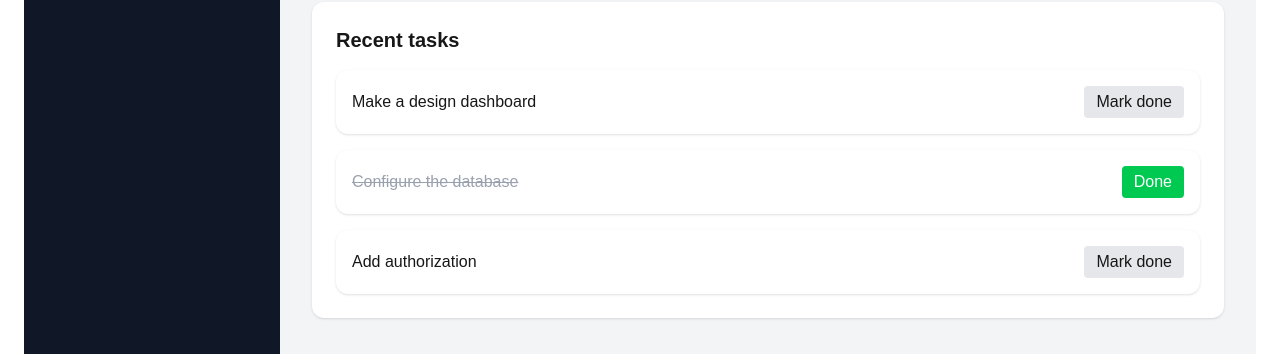
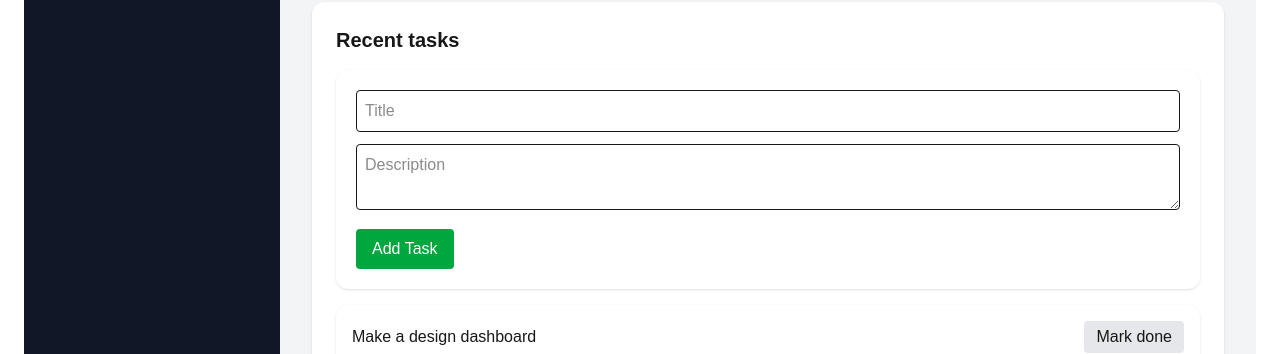
Before and after one commit to HannaRogalska/next-js, a Next.js app: page /dashboard in a window 1280 px wide. Shown: the part 446-800 px from the top of the page. Built offline with nearby package versions, Linux system fonts and the light colour scheme.

Commit message:
Add logic to create task

```diff
--- a/src/app/dashboard/page.tsx
+++ b/src/app/dashboard/page.tsx
@@ -1,9 +1,9 @@
 import { getStats, allTasks } from "@/api/fakeApi";
-import { TaskCard } from "@/components/TaskCard";
 import TasksClient from "@/components/TasksClient";
 
 export default async function DashboardPage() {
   const [getData, getTasks] = await Promise.all([getStats(), allTasks()]);
+
 
   return (
     <div className="space-y-8">
@@ -31,7 +31,7 @@ export default async function DashboardPage() {
 
       <div className="bg-white p-6 rounded-xl shadow">
         <h2 className="text-xl font-semibold mb-4">Recent tasks</h2>
-            <TasksClient initialTasks={getTasks}/>
+          <TasksClient initialTasks={getTasks} />
       </div>
     </div>
   );
--- a/src/components/TaskCard.tsx
+++ b/src/components/TaskCard.tsx
@@ -1,13 +1,13 @@
-"use client"
+"use client";
 import { Props } from "@/types/Task";
 
 export const TaskCard = ({ task, onToggle }: Props) => {
-
   return (
     <div className="flex items-center justify-between bg-white p-4 rounded-xl shadow">
-      <p className={task.completed ? "line-through text-gray-400" : ""}>
-        {task.title}
-      </p>
+      <div className={task.completed ? "line-through text-gray-400" : ""}>
+        <p>{task.title}</p>
+        <p>{task.description}</p>
+      </div>
       <button
         onClick={() => onToggle(task.id)}
         className={`px-3 py-1 rounded ${task.completed ? "bg-green-500 text-white" : "bg-gray-200"}`}
--- /dev/null
+++ b/src/components/TaskForm.tsx
@@ -0,0 +1,45 @@
+"use client";
+
+import { PropsForm } from "@/types/Task";
+import { useState } from "react";
+
+const TaskForm = ({ addTaskForm }: PropsForm) => {
+  const [title, setTitle] = useState("");
+    const [description, setDescription] = useState("");
+console.log(title)
+
+  const handelSubmit = (e: React.FormEvent) => {
+    e.preventDefault;
+    addTaskForm({ title, description, id: Date.now(), completed: false });
+    setTitle("");
+    setDescription("");
+  };
+  return (
+    <form
+      onSubmit={handelSubmit}
+      className="bg-white p-5 rounded-xl shadow space-y-3"
+    >
+      <input
+        type="text"
+        value={title}
+        placeholder="Title"
+        className="w-full border p-2 rounded"
+        onChange={(e) => setTitle(e.target.value)}
+      />
+      <textarea
+        placeholder="Description"
+        value={description}
+        className="w-full border p-2 rounded"
+        onChange={(e) => setDescription(e.target.value)}
+      />
+      <button
+        type="submit"
+        className="bg-green-600 text-white px-4 py-2 rounded"
+      >
+        Add Task
+      </button>
+    </form>
+  );
+};
+
+export default TaskForm;
--- a/src/components/TasksClient.tsx
+++ b/src/components/TasksClient.tsx
@@ -1,11 +1,32 @@
 "use client";
 
 import { PropsTasks, Task } from "@/types/Task";
-import { useState } from "react";
+import { useEffect, useState } from "react";
 import { TaskCard } from "./TaskCard";
+import TaskForm from "./TaskForm";
 
 export default function TasksClient({ initialTasks }: PropsTasks) {
-  const [tasks, setTasks] = useState<Task[]>(initialTasks);
+  const [tasks, setTasks] = useState<Task[]>([]);
+  useEffect(() => {
+    const saved = localStorage.getItem("tasks");
+    if (saved) {
+      setTasks(JSON.parse(saved));
+    } else {
+      setTasks(initialTasks);
+    }
+  }, [initialTasks]);
+
+  useEffect(() => {
+      if (tasks.length === 0) return;
+      localStorage.setItem("tasks", JSON.stringify(tasks));
+
+  }, [tasks]);
+
+
+  const addTask = ({ title, description, id, completed }: Task) => {
+    setTasks((prev) => [...prev, { title, description, id, completed }]);
+  };
+
   const toggleTask = (id: number) => {
     setTasks((prev) =>
       prev.map((task) =>
@@ -15,9 +36,10 @@ export default function TasksClient({ initialTasks }: PropsTasks) {
   };
     return (
       <div className="space-y-4">
+        <TaskForm addTaskForm={addTask} />
         {tasks.map((task) => (
           <TaskCard key={task.id} task={task} onToggle={toggleTask} />
         ))}
       </div>
-    )
+    );
 }
--- a/src/types/Task.ts
+++ b/src/types/Task.ts
@@ -1,6 +1,7 @@
 export interface Task  {
   title: string,
   completed: boolean,
+  description?: string
   id: number
 }
 
@@ -11,3 +12,6 @@ export interface PropsTasks {
    task: Task;
    onToggle: (id: number) => void;
  }
+export interface PropsForm {
+  addTaskForm: ({ title, description, id, completed }: Task) => void;
+}
```
